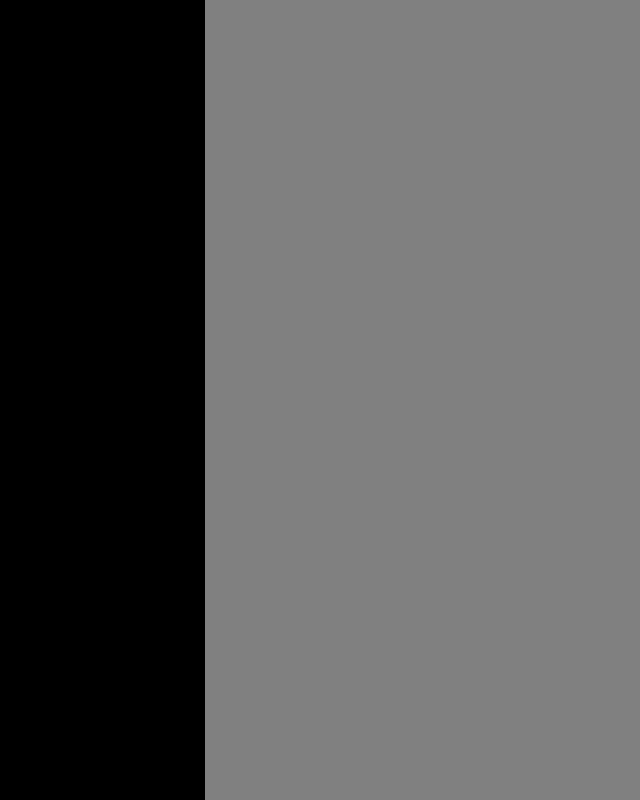
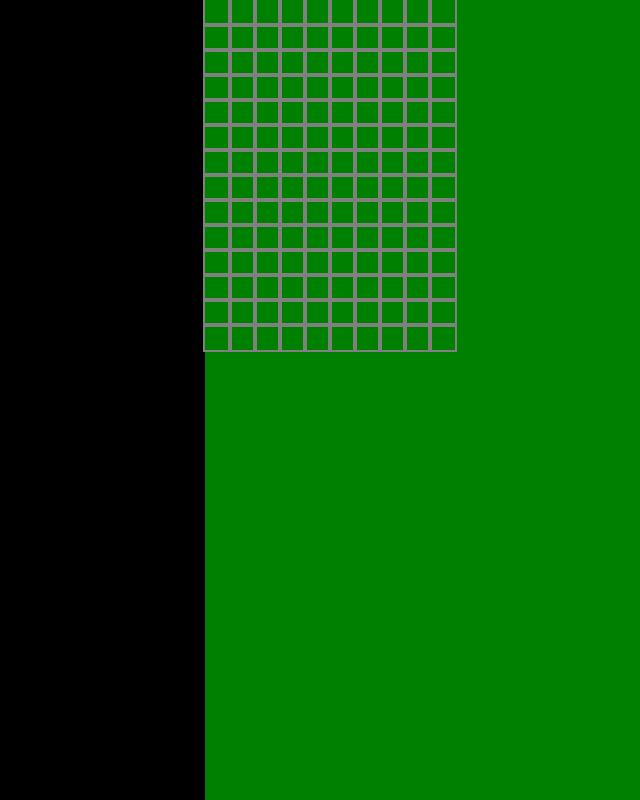
Before and after one commit to mikeski-aa/react-ts-tarkov, a React (Vite) app: page / in a window 1280 px wide. Shown: the whole page, without its empty margins (640-1280 px from the left). Built offline with nearby package versions, Linux system fonts and the light colour scheme.

Commit message:
Working on adding asfhio

```diff
--- a/src/App.tsx
+++ b/src/App.tsx
@@ -1,11 +1,14 @@
 import { useState } from "react";
 import "./App.css";
+import InventoryGrid from "./components/InventoryGrid";
 
 function App() {
   return (
     <div className="mainContent">
       <div className="tempBlocker"></div>
-      <div className="gridBlocker"></div>
+      <div className="gridBlocker">
+        <InventoryGrid />
+      </div>
     </div>
   );
 }
--- a/src/components/GridLine.tsx
+++ b/src/components/GridLine.tsx
@@ -0,0 +1,19 @@
+import "../styles/inventoryGrid.css";
+function GridLine({ number }: { number: number }) {
+  return (
+    <div className={`gridLine ${number}`}>
+      <div className="gridItem"></div>
+      <div className="gridItem"></div>
+      <div className="gridItem"></div>
+      <div className="gridItem"></div>
+      <div className="gridItem"></div>
+      <div className="gridItem"></div>
+      <div className="gridItem"></div>
+      <div className="gridItem"></div>
+      <div className="gridItem"></div>
+      <div className="gridItem"></div>
+    </div>
+  );
+}
+
+export default GridLine;
--- a/src/components/InventoryGrid.tsx
+++ b/src/components/InventoryGrid.tsx
@@ -1,9 +1,13 @@
-import "../styles/inventoryGrid.css";
+import GridLine from "./GridLine";
 
 function InventoryGrid() {
+  const array: number[] = [0, 1, 2, 3, 4, 5, 6, 7, 8, 9, 10, 11, 12, 13];
+
   return (
     <div className="gridHolder">
-      <div className="gridBox"></div>
+      {array.map((item, index) => (
+        <GridLine number={item} key={index} />
+      ))}
     </div>
   );
 }
--- a/src/styles/inventoryGrid.css
+++ b/src/styles/inventoryGrid.css
@@ -0,0 +1,18 @@
+.gridLine {
+  display: flex;
+  width: 100%;
+}
+
+.gridItem {
+  outline: 2px solid grey;
+  width: 25px;
+  height: 25px;
+}
+
+.gridHolder {
+  display: flex;
+  flex-direction: column;
+  height: 100%;
+  background-color: green;
+  width: 100%;
+}
```
